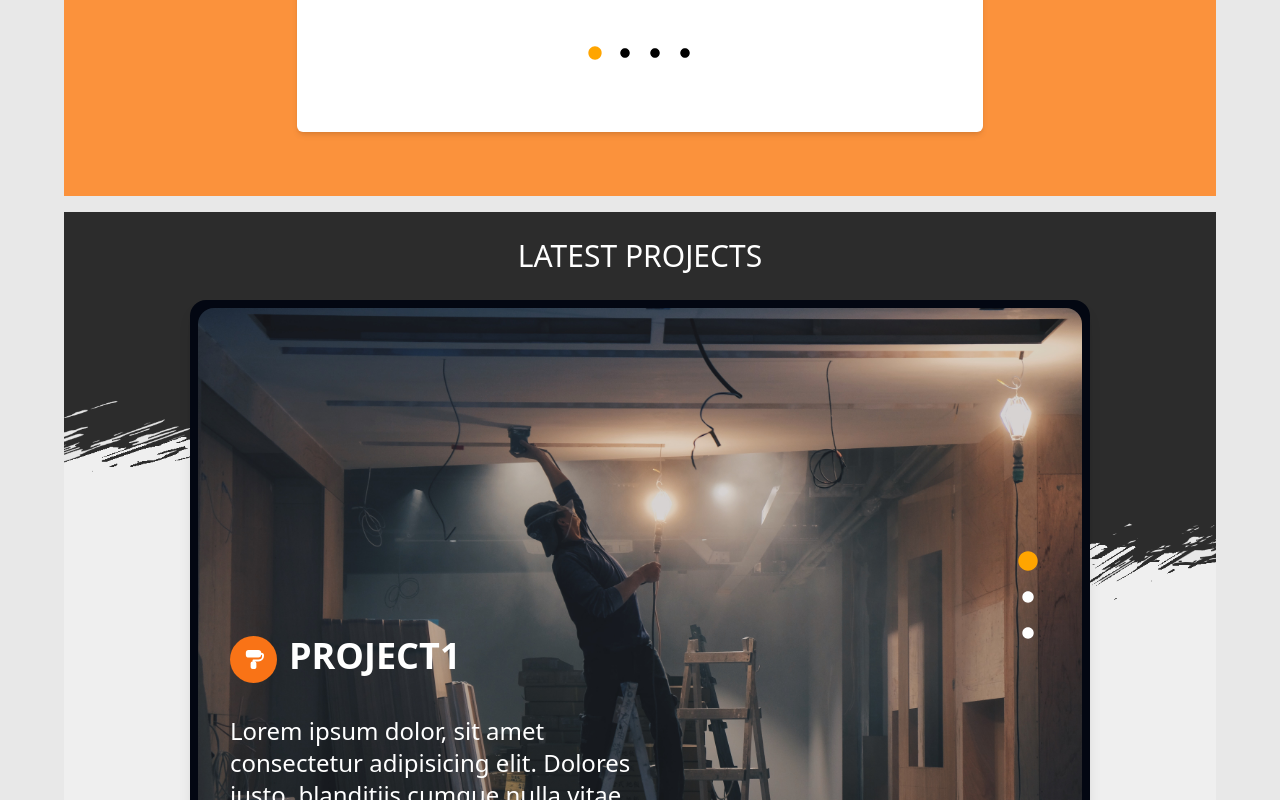
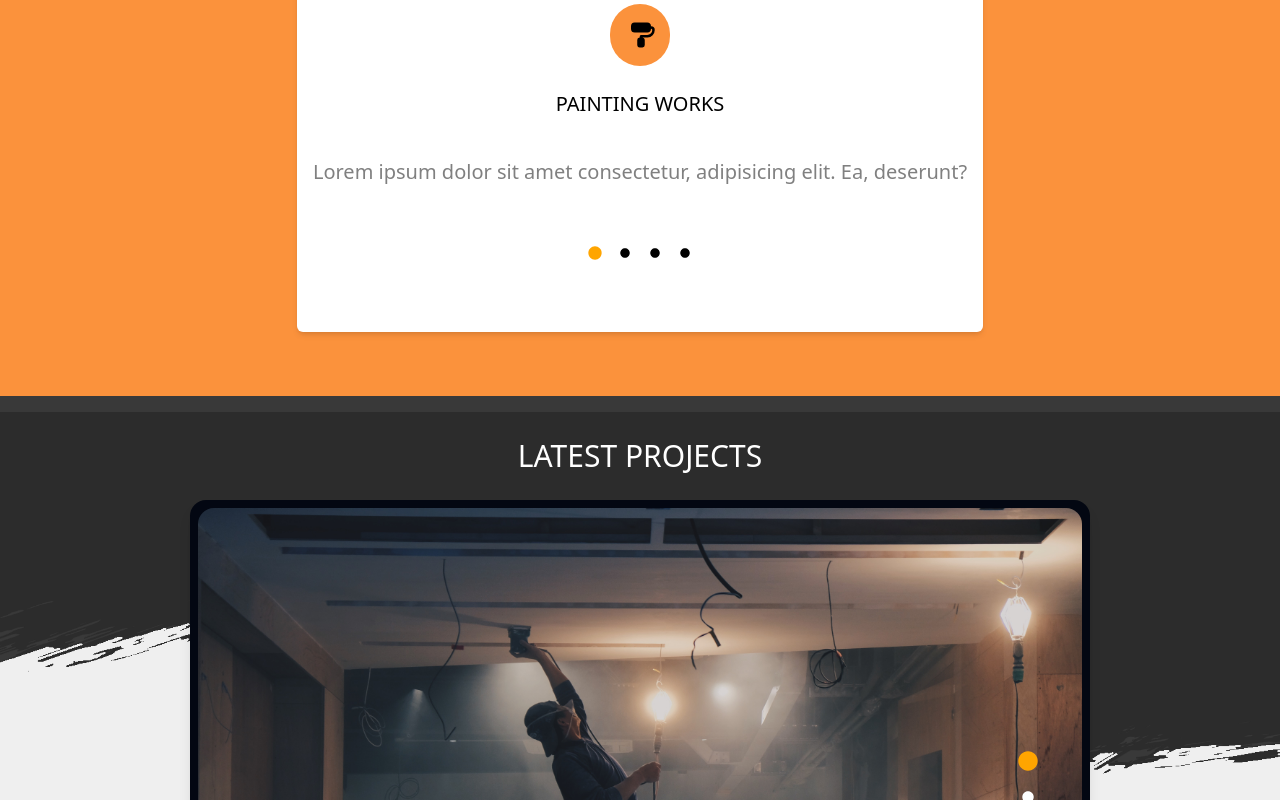
Before and after one commit to PeterRizek009/ContractorTemplate, a React (Create React App) app: page / in a window 1280 px wide. Shown: the part 1048-1848 px from the top of the page. Built offline with nearby package versions, Linux system fonts and the light colour scheme.

Commit message:
width edited and bg

```diff
--- a/src/App.css
+++ b/src/App.css
@@ -4,5 +4,5 @@ body {
   font-size: 14px;
   line-height: 1.7;
   color: gray;
-  background: #e8e8e8;
+  background: #393939;
 }
--- a/src/App.js
+++ b/src/App.js
@@ -10,7 +10,7 @@ function App() {
 
   return (
 
-    <div className="App max-w-6xl mx-auto font-sans">
+    <div className="App max-w-[1600px] mx-auto font-sans">
 
       <Nav />
       <Routes>
--- a/src/header/header.jsx
+++ b/src/header/header.jsx
@@ -13,7 +13,7 @@ const Header = () => {
 
     return (
         <>
-            <section className='my-2  md:h-[500px]'>
+            <section className='my-2  md:h-[700px]'>
                 <div className='w-full  mt-3 min-h-full flex md:justify-between items-center flex-wrap bg-neutral-600'>
                     <div className='header-text md:w-1/2 mt-10 px-6 py-16 text-center'>
                         <h1 className='font-bold  text-3xl text-orange-400'>Company Name </h1>
--- a/src/navbar/nav.jsx
+++ b/src/navbar/nav.jsx
@@ -1,11 +1,7 @@
 import React, { useState } from 'react';
-
 import "./navbar.css"
 import { Divide as Hamburger } from "hamburger-react"
 import { Link } from 'react-scroll'
-
-
-
 
 
 
@@ -20,7 +16,7 @@ const Nav = () => {
 
     return (
         <>
-            <nav className="navbar  flex h-20 items-center justify-between  bg-white mt-5">
+            <nav className="navbar flex h-20 items-center justify-between bg-white mt-5">
                 <Link className="navbar-brand ms-5 text-black text-xl font-mono" to={"/"} spy={true}
                     smooth={true}
                     offset={-70}
```
